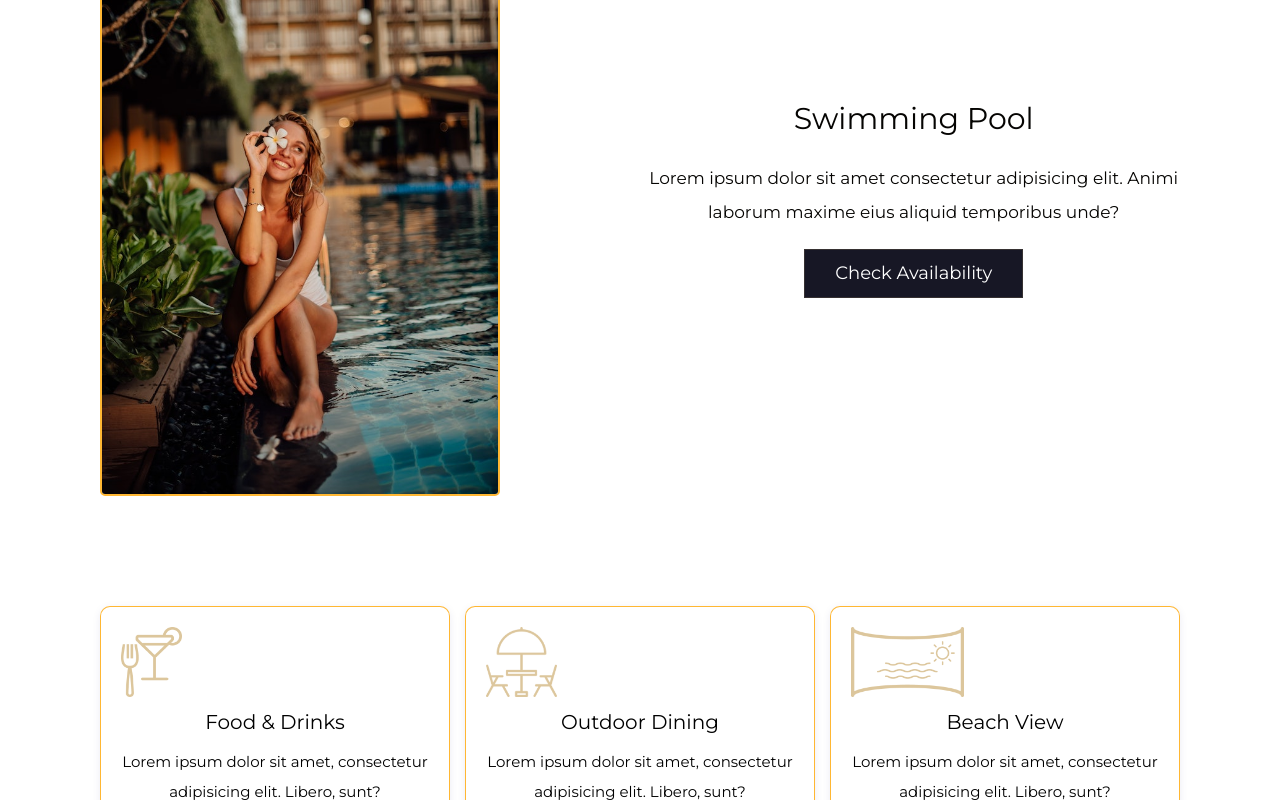
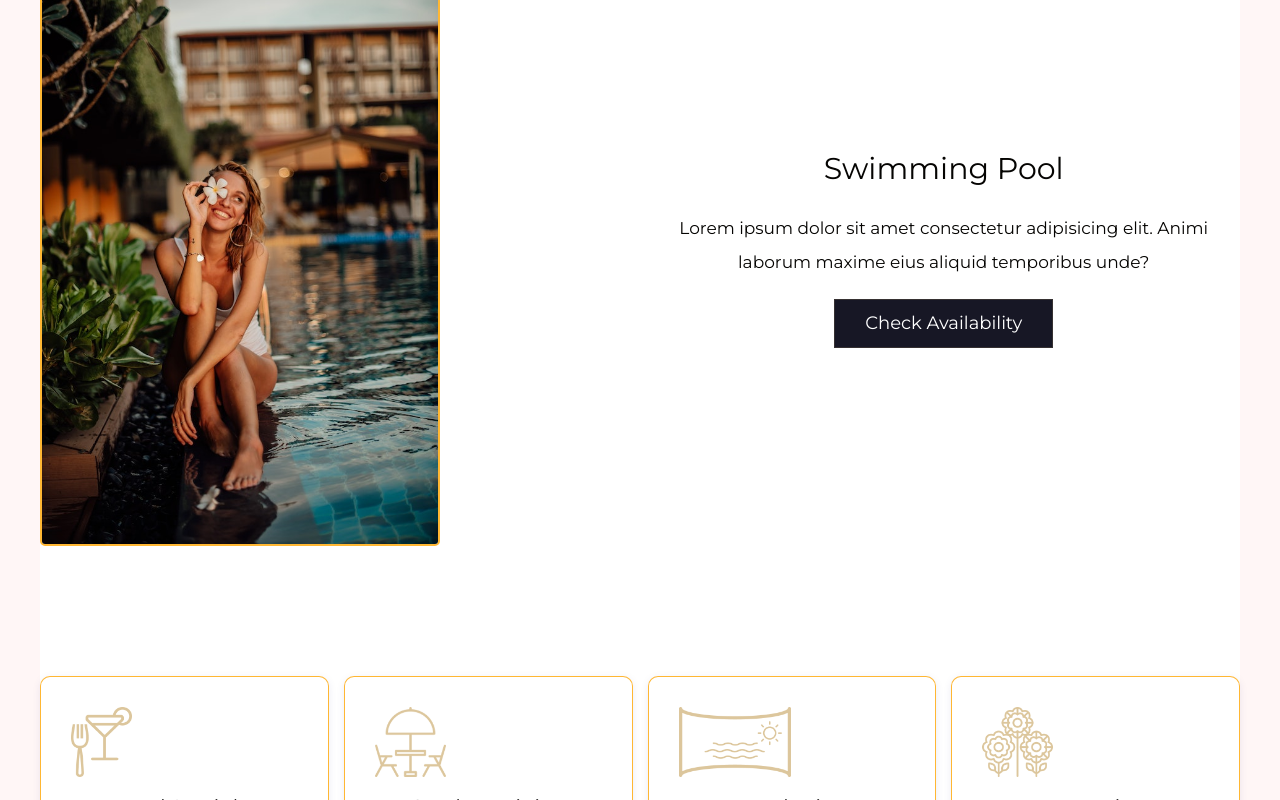
Before and after one commit to ANDRINOUNO1/hotelbookingui, an Angular app: page / in a window 1280 px wide. Shown: the part 2000-2800 px from the top of the page. Built offline with nearby package versions, Linux system fonts and the light colour scheme.

Commit message:
changing design to home

```diff
--- a/src/app/home/home.component.html
+++ b/src/app/home/home.component.html
@@ -307,7 +307,7 @@
       </div>
     </div>
   </div>
-
+</section>
 <!-- reviews section ends  -->
 
 <!-- footer section starts  -->
@@ -334,4 +334,3 @@
    </div>
 
 </section>
-</section>
--- a/src/app/home/home.component.scss
+++ b/src/app/home/home.component.scss
@@ -8,7 +8,7 @@
    --accent-color: #00000000;
    --white: #f5f5f7;
    --dark-base: #ffffff;
-   --gradient-touch: linear-gradient(90deg, 1240, 33%, 9%)#171725 0%, #b4884d 100%;
+   --gradient-touch: linear-gradient(90deg,rgba(255, 166, 0, 1) 0%, rgba(255, 255, 255, 1) 57%);
    --border: .1rem solid rgba(229, 192, 123, 0.15);
    --text-color: #fff9f9;
 
@@ -70,7 +70,7 @@ body{
 }
 
 section{
-   padding: 3rem 2rem;
+   padding: 4rem 0rem;
    max-width: 1200px;
    margin: 0 auto;
 }
@@ -432,9 +432,11 @@ section.header {
    justify-content: center;
    align-items: flex-start;
 }
+.services .box{
+  padding: 3rem;
+}
 
 .services .box-container .box{
-   padding: 2rem;
    text-align: center;
    background: var(--white);
    border-radius: 1rem;
@@ -444,7 +446,7 @@ section.header {
 
 .services .box-container .box img{
    height: 7rem;
-   margin-bottom: 1rem;
+   margin-bottom: 1.5rem;
 }
 
 .services .box-container .box h3{
@@ -899,66 +901,7 @@ section.header {
   }
 }
 
-.footer {
-   background: var(--gradient-touch);
-   padding-top: 3rem;
-   padding-bottom: 0;
-   margin-top: 4rem;
-   border-radius: 1rem 1rem 0 0;
-}
-
-.footer .box-container{
-   display: grid;
-   grid-template-columns: repeat(auto-fit, minmax(28rem, 1fr));
-   gap: 2rem;
-   justify-content: center;
-   align-items: flex-start;
-   padding-bottom: 2rem;
-}
-
-.footer .box-container .box{
-   background: transparent;
-   border-radius: .5rem;
-   padding: 1rem 0;
-}
-
-.footer .box-container .box a{
-   display: block;
-   font-size: 1.8rem;
-   color: black;
-   padding: 1rem 0;
-   transition: color 0.2s;
-}
-
-.footer .box-container .box a:hover{
-   color: var(--accent-color);
-}
-
-.footer .box-container .box:first-child i{
-   margin-right: 1.7rem;
-}
-
-.footer .box-container .box:nth-child(2){
-   text-align: center;
-}
-
-.footer .box-container .box:last-child{
-   text-align:right;
-}
-
-.footer .box-container .box:last-child i{
-   margin-left: 1.7rem;
-}
-
-.footer .credit{
-   border-radius: .5rem;
-   padding: 2rem;
-   text-align: center;
-   color: var(--text-color);
-   background-color: var(--sub-color);
-   font-size: 2rem;
-   margin-top: 2rem;
-}
+
 
 .gradient-bar {
    height: 6px;
@@ -1248,7 +1191,7 @@ body, html {
 }
 
 :host {
-  background: var(--main-color) !important;
+  background: #fff6f6 ;
   display: block;
   min-height: 100vh;
 }
@@ -1635,3 +1578,64 @@ body, html {
     line-height: 1.5;
   }
 }
+
+.footer {
+   background: linear-gradient(90deg,rgba(255, 166, 0, 1) 0%, rgba(255, 255, 255, 1) 100%);
+   padding-top: 3rem;
+   padding-bottom: 0;
+   margin-top: 4.5rem;
+   border-radius: 1rem 2rem 0 0;
+}
+
+.footer .box-container{
+   display: grid;
+   grid-template-columns: repeat(auto-fit, minmax(28rem, 1fr));
+   gap: 2rem;
+   justify-content: center;
+   align-items: flex-start;
+   padding-bottom: 2rem;
+}
+
+.footer .box-container .box{
+   background: transparent;
+   border-radius: .5rem;
+   padding: 1rem 0;
+}
+
+.footer .box-container .box a{
+   display: block;
+   font-size: 1.8rem;
+   color: black;
+   padding: 1rem 0;
+   transition: color 0.2s;
+}
+
+.footer .box-container .box a:hover{
+   color: var(--accent-color);
+}
+
+.footer .box-container .box:first-child i{
+   margin-right: 1.7rem;
+}
+
+.footer .box-container .box:nth-child(2){
+   text-align: center;
+}
+
+.footer .box-container .box:last-child{
+   text-align:right;
+}
+
+.footer .box-container .box:last-child i{
+   margin-left: 1.7rem;
+}
+
+.footer .credit{
+   border-radius: .5rem;
+   padding: 2rem;
+   text-align: center;
+   color: var(--text-color);
+   background-color: var(--sub-color);
+   font-size: 2rem;
+   margin-top: 2rem;
+}
```
